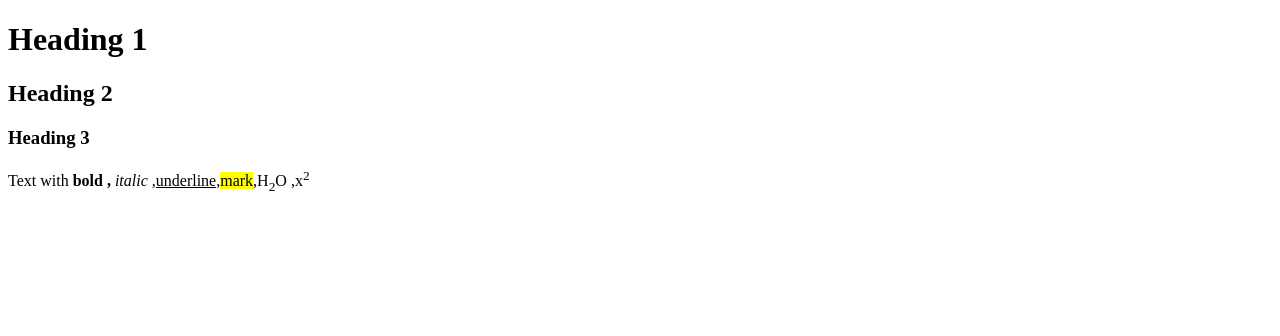
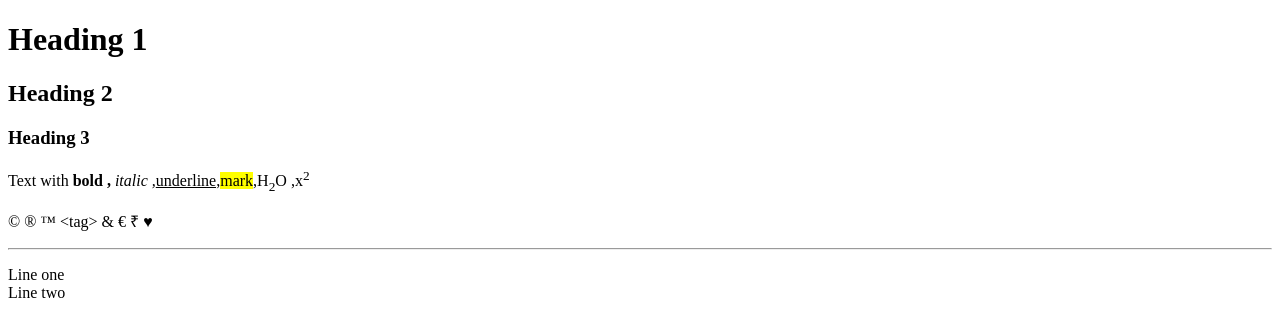
Before and after one commit to prachi2178-tehlan/HTML-crazy-webD-26-27, a plain HTML site: page Assignment sem 1/Assignment_2.html in a window 1280 px wide. Drawn offline with Linux system fonts and the light colour scheme.

Commit message:
updated 2 assignment

```diff
--- a/Assignment sem 1/Assignment_2.html
+++ b/Assignment sem 1/Assignment_2.html
@@ -10,7 +10,13 @@
     <h2>Heading 2</h2>
     <h3>Heading 3</h3>
     <p>Text with <b>bold ,</b><i> italic ,</i><u>underline,</u><mark>mark</mark>,H<sub>2</sub>O ,x<sup>2</sup> </p>
-    <p></p>
+    <p>&copy; &reg; &trade; &lt;tag&gt; &amp; &euro; &#8377; &hearts; </p>
+
+    <hr>
+    <p>
+        Line one<br>
+        Line two
+    </p>
 
 </body>
 </html>
```
